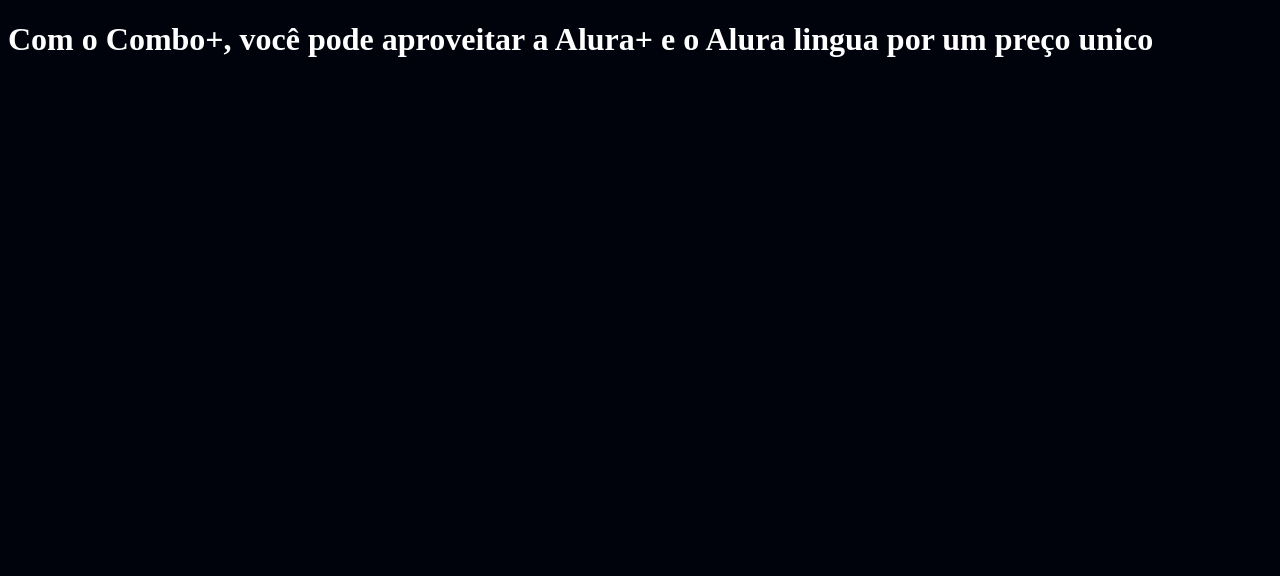
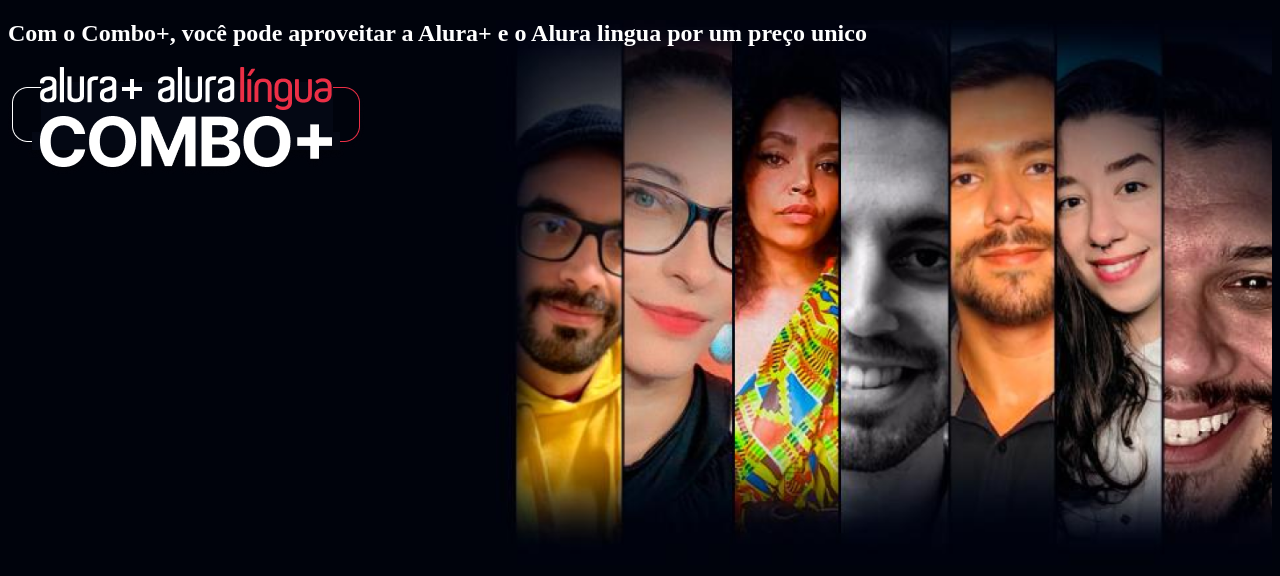
Before and after one commit to mileninha06/millenaalura2c, a plain HTML site: page index.html in a window 1280 px wide. Drawn offline with Linux system fonts and the light colour scheme.

Commit message:
Add files via upload

```diff
--- a/index.html
+++ b/index.html
@@ -8,7 +8,9 @@
     <link rel="stylesheet" href="style.css">
 </head>
 <body>
+    <section class=" principal container">
     <h1>Com o Combo+, você pode aproveitar a Alura+ e o Alura lingua por um preço unico</h1>
-
+<img src="Combo.png" alt="Imagem do combo">
+    </section>
 </body>
 </html>
--- a/style.css
+++ b/style.css
@@ -8,3 +8,11 @@
     background-color:var(--COR-DE-FUNDO);
     color:var(--BRANCO-PRINCIPAL);
 }
+.principal{background-image: url(Background\ \(2\).png);
+background-size:contain;
+background-repeat: no-repeat;
+}
+.container{
+    height: 100vh;
+
+}
```
Also changed, not shown: Background (2).png (added), Combo.png (added).
